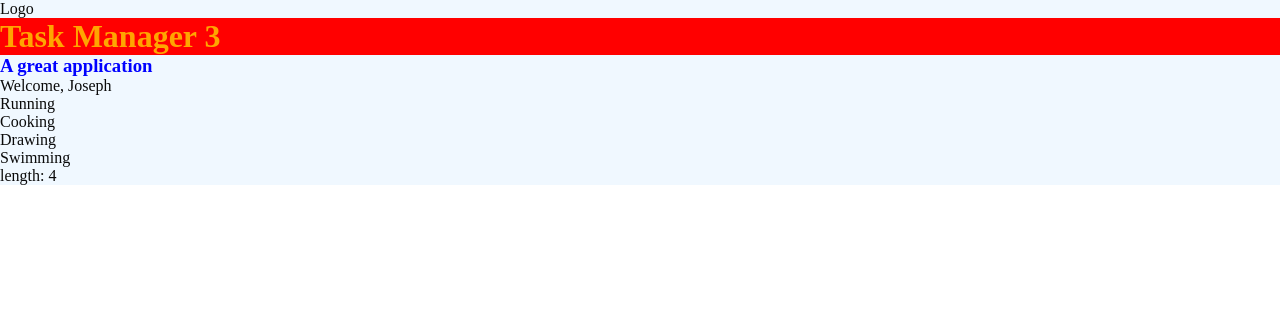
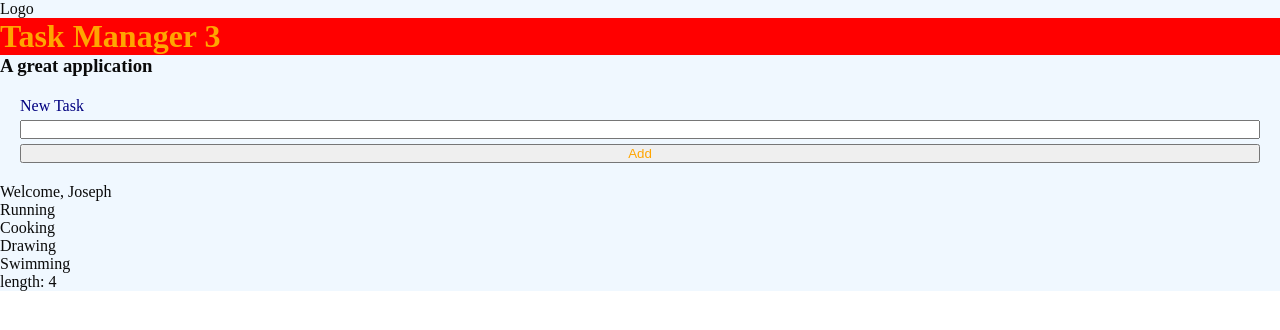
Before and after one commit to AllanAcostaM/Task_Manager, a React (Vite) app: page / in a window 1280 px wide. Shown: the top 330 px of the page. Built offline with nearby package versions, Linux system fonts and the light colour scheme.

Commit message:
React: SASS

```diff
--- a/package.json
+++ b/package.json
@@ -22,6 +22,7 @@
     "eslint-plugin-react": "^7.32.2",
     "eslint-plugin-react-hooks": "^4.6.0",
     "eslint-plugin-react-refresh": "^0.4.3",
+    "sass": "^1.69.4",
     "vite": "^4.4.5"
   }
 }
--- a/src/App.jsx
+++ b/src/App.jsx
@@ -1,11 +1,13 @@
 import "./app.css";
 import Header from "./components/Header";
 import TaskList from "./components/TaskList";
+import Form from "./components/Form";
 
 function App() {
   return (
     <div className="app">
       <Header />
+      <Form />
       <TaskList />
     </div>
   );
--- /dev/null
+++ b/src/components/Form.jsx
@@ -0,0 +1,12 @@
+import "../styles/Form.scss";
+
+const Form = () => {
+  return (
+    <form className="form">
+      <label className="form__label">New Task</label>
+      <input type="text" className="form__input" />
+      <button className="form__button">Add</button>
+    </form>
+  );
+};
+export default Form;
--- a/src/components/Title.jsx
+++ b/src/components/Title.jsx
@@ -2,7 +2,7 @@ import PropTypes from "prop-types";
 
 const Title = ({ text, small }) => {
   const subHeadingStyles = {
-    color: small.length > 3 ? "blue" : "yellow",
+    color: small.length > 3 ? "blue3" : "yellow",
     textoDecoration: "underline",
   };
 
--- /dev/null
+++ b/src/styles/Form.scss
@@ -0,0 +1,15 @@
+.form {
+  display: flex;
+  flex-direction: column;
+  margin: 20px;
+  gap: 5px;
+  &__label {
+    color: navy;
+  }
+  &__input {
+    color: magenta;
+  }
+  &__button {
+    color: orange;
+  }
+}
```
Also changed, not shown: 1 other file (tests, documents, lock files or other folders).
